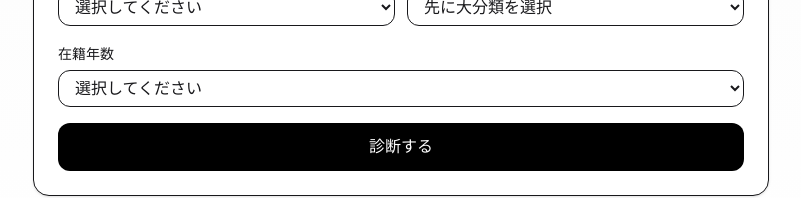
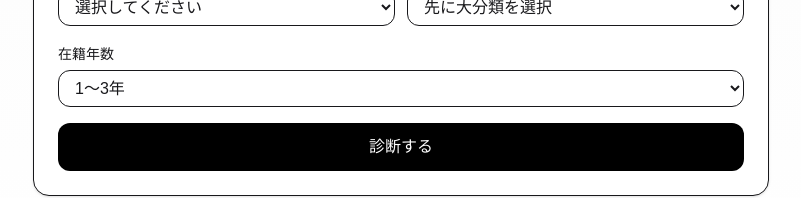
Before and after one commit to tanaka-collab/income-diagnosis, a Next.js app: page / in a window 1280 px wide. Shown: the part 557-755 px from the top of the page, without its empty margins (239-1040 px from the left). Built offline with nearby package versions, Linux system fonts and the light colour scheme.

Commit message:
fix broken tenureKey string

```diff
--- a/app/page.tsx
+++ b/app/page.tsx
@@ -304,7 +304,7 @@ export default function Home() {
   const [industryCategory, setIndustryCategory] = useState<IndustryCategory | "">("");
   const [industryKey, setIndustryKey] = useState<IndustryKey | "">("");
 
-  const [tenureKey, setTenureKey] = useState<TenureKey | "">("");
+  const [tenureKey, setTenureKey] = useState<TenureKey>("Y1_TO_3Y");
 
   const [message, setMessage] = useState("");
   const [result, setResult] = useState<any>(null);
```
